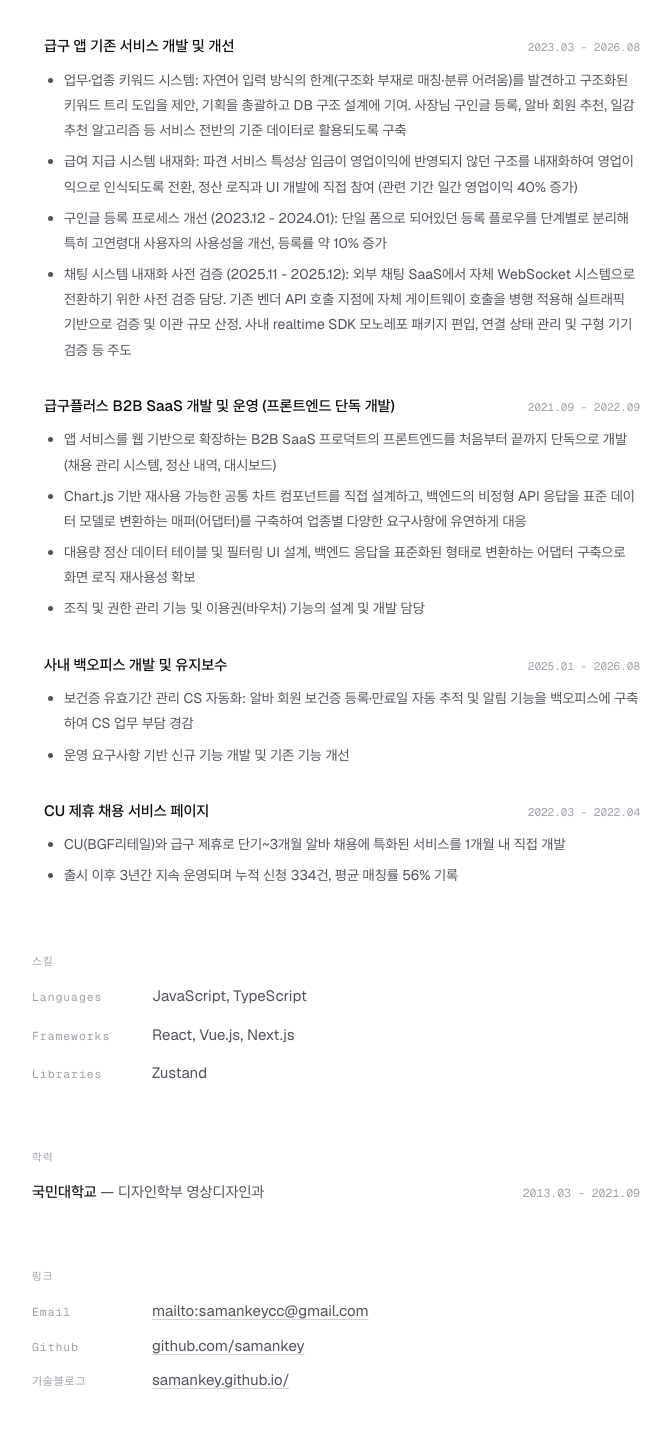
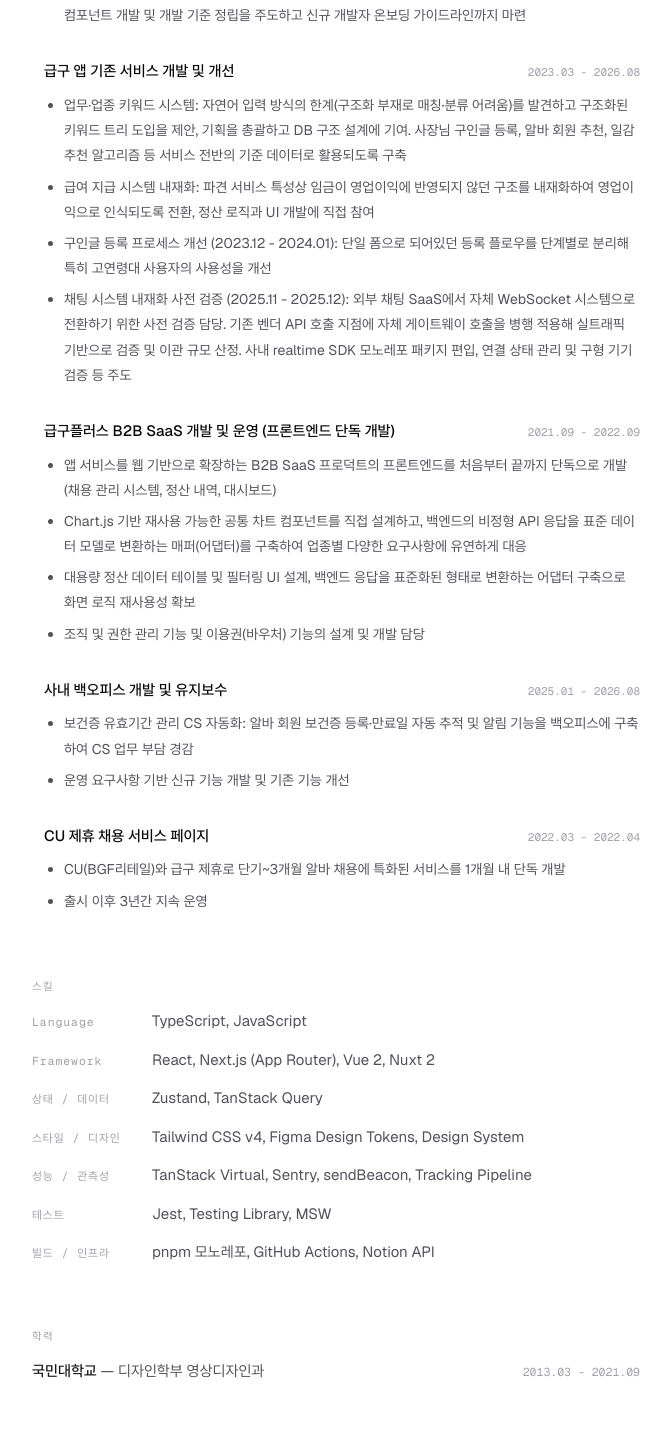
Before and after one commit to samankey/samankey.github.io, a Next.js app: page /resume in a window 1280 px wide. Shown: the part 1124-2572 px from the top of the page, without its empty margins (304-975 px from the left). Built offline with nearby package versions, Linux system fonts and the light colour scheme; no server answers.

Commit message:
Trim the public resume to what a public page should carry

```diff
--- a/app/resume/page.tsx
+++ b/app/resume/page.tsx
@@ -45,7 +45,7 @@ const experiences: Experience[] = [
         achievements: [
           "주도적으로 반복 구현되던 UI 패턴을 분석하고, 디자인 시스템·Overlay·Storage 공통 플랫폼을 직접 설계·구축하여 상태 및 데이터 관리 규칙을 표준화 (팀 내 개발 생산성 개선)",
           "Popup 기반 Navigation의 한계를 먼저 발견하고 개선을 제안, 페이지 단위 라우팅 구조로 전환하며 History API 기반의 브라우저 탐색 경험을 안정적으로 지원하도록 개선",
-          "수백 건 카드 렌더링 시 발생하던 메모리 누수 문제를 데이터 기반으로 진단, Viewport Rendering과 TanStack Virtual 가상 스크롤을 도입하여 DOM 노드 98%, 메모리 사용량 83% 감소라는 성과 달성",
+          "수백 건 카드 렌더링 시 발생하던 메모리 누수 문제를 데이터 기반으로 진단, Viewport Rendering과 TanStack Virtual 가상 스크롤을 도입하여 DOM 노드 41,799 → 6,733 (84%), JS Heap 715MB → 149MB (79%), 이벤트 리스너 7,754 → 2,477 (68%) 감소",
           "분산되어 있던 로깅 방식의 비일관성을 문제로 정의하고, 선언적 Tracking Pipeline을 설계하여 Typed Schema·Sentry·Batch/Retry·sendBeacon 도입, 로그 품질과 운영 안정성 향상",
           "디자인팀과 긴밀히 협업하여 Figma Design Token 기반 디자인 시스템 도입을 리드, 팀 내 약 20개 공용 컴포넌트 개발 및 개발 기준 정립을 주도하고 신규 개발자 온보딩 가이드라인까지 마련",
         ],
@@ -55,8 +55,8 @@ const experiences: Experience[] = [
         period: "2023.03 - 2026.08",
         achievements: [
           "업무·업종 키워드 시스템: 자연어 입력 방식의 한계(구조화 부재로 매칭·분류 어려움)를 발견하고 구조화된 키워드 트리 도입을 제안, 기획을 총괄하고 DB 구조 설계에 기여. 사장님 구인글 등록, 알바 회원 추천, 일감 추천 알고리즘 등 서비스 전반의 기준 데이터로 활용되도록 구축",
-          "급여 지급 시스템 내재화: 파견 서비스 특성상 임금이 영업이익에 반영되지 않던 구조를 내재화하여 영업이익으로 인식되도록 전환, 정산 로직과 UI 개발에 직접 참여 (관련 기간 일간 영업이익 40% 증가)",
-          "구인글 등록 프로세스 개선 (2023.12 - 2024.01): 단일 폼으로 되어있던 등록 플로우를 단계별로 분리해 특히 고연령대 사용자의 사용성을 개선, 등록률 약 10% 증가",
+          "급여 지급 시스템 내재화: 파견 서비스 특성상 임금이 영업이익에 반영되지 않던 구조를 내재화하여 영업이익으로 인식되도록 전환, 정산 로직과 UI 개발에 직접 참여",
+          "구인글 등록 프로세스 개선 (2023.12 - 2024.01): 단일 폼으로 되어있던 등록 플로우를 단계별로 분리해 특히 고연령대 사용자의 사용성을 개선",
           "채팅 시스템 내재화 사전 검증 (2025.11 - 2025.12): 외부 채팅 SaaS에서 자체 WebSocket 시스템으로 전환하기 위한 사전 검증 담당. 기존 벤더 API 호출 지점에 자체 게이트웨이 호출을 병행 적용해 실트래픽 기반으로 검증 및 이관 규모 산정. 사내 realtime SDK 모노레포 패키지 편입, 연결 상태 관리 및 구형 기기 검증 등 주도",
         ],
       },
@@ -82,8 +82,8 @@ const experiences: Experience[] = [
         title: "CU 제휴 채용 서비스 페이지",
         period: "2022.03 - 2022.04",
         achievements: [
-          "CU(BGF리테일)와 급구 제휴로 단기~3개월 알바 채용에 특화된 서비스를 1개월 내 직접 개발",
-          "출시 이후 3년간 지속 운영되며 누적 신청 334건, 평균 매칭률 56% 기록",
+          "CU(BGF리테일)와 급구 제휴로 단기~3개월 알바 채용에 특화된 서비스를 1개월 내 단독 개발",
+          "출시 이후 3년간 지속 운영",
         ],
       },
     ],
@@ -97,16 +97,32 @@ interface SkillGroup {
 
 const skills: SkillGroup[] = [
   {
-    category: "Languages",
-    items: ["JavaScript", "TypeScript"],
+    category: "Language",
+    items: ["TypeScript", "JavaScript"],
   },
   {
-    category: "Frameworks",
-    items: ["React", "Vue.js", "Next.js"],
+    category: "Framework",
+    items: ["React", "Next.js (App Router)", "Vue 2", "Nuxt 2"],
   },
   {
-    category: "Libraries",
-    items: ["Zustand"],
+    category: "상태 / 데이터",
+    items: ["Zustand", "TanStack Query"],
+  },
+  {
+    category: "스타일 / 디자인",
+    items: ["Tailwind CSS v4", "Figma Design Tokens", "Design System"],
+  },
+  {
+    category: "성능 / 관측성",
+    items: ["TanStack Virtual", "Sentry", "sendBeacon", "Tracking Pipeline"],
+  },
+  {
+    category: "테스트",
+    items: ["Jest", "Testing Library", "MSW"],
+  },
+  {
+    category: "빌드 / 인프라",
+    items: ["pnpm 모노레포", "GitHub Actions", "Notion API"],
   },
 ];
 
```
